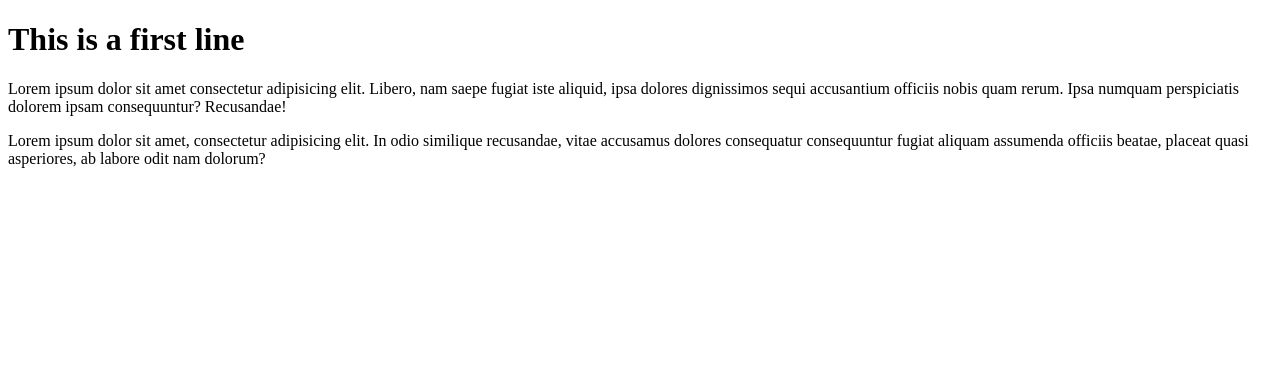
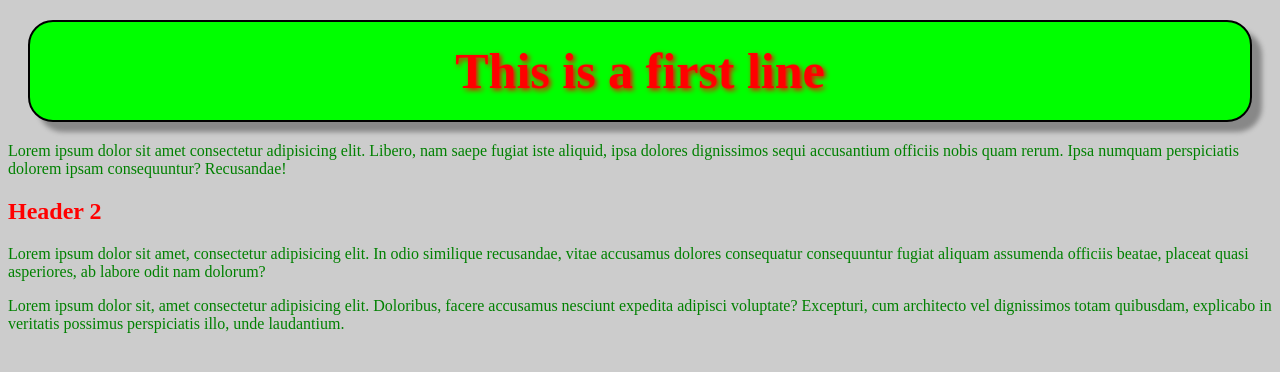
Before and after one commit to ekramulreza/webdev1, a plain HTML site: page index.html in a window 1280 px wide. Drawn offline with Linux system fonts and the light colour scheme.

Commit message:
update with external css

```diff
--- /dev/null
+++ b/CSS/basic.css
@@ -0,0 +1,14 @@
+h1{
+    color: red;
+    font-size: 50px;
+    text-align: center;
+    font-family: 'Times New Roman', Times, serif;
+    text-shadow: 2px 2px 5px #FF0000;
+    background-color: #00FF00;
+    border: 2px solid black;
+    padding: 20px;
+    margin: 20px;
+    border-radius: 25px;
+    box-shadow: 10px 10px 5px #888888;
+    transition: width 2s, height 2s, transform 2s;
+}
--- a/index.html
+++ b/index.html
@@ -4,12 +4,29 @@
     <meta charset="UTF-8">
     <meta name="viewport" content="width=device-width, initial-scale=1.0">
     <title>My First Repo</title>
+
+    <link rel="stylesheet" href="CSS/basic.css">
+    <style>
+        body{
+            background-color: #ccc;
+        }
+        h2{
+            color: red;
+        }
+        p{
+            color: green;
+        }
+    </style>
 </head>
 <body>
     <h1>This is a first line</h1>
     <p>Lorem ipsum dolor sit amet consectetur adipisicing elit. Libero, nam saepe fugiat iste aliquid, ipsa dolores dignissimos sequi accusantium officiis nobis quam rerum. Ipsa numquam perspiciatis dolorem ipsam consequuntur? Recusandae!</p>
 
+    <h2>Header 2</h2>
+
     <p>Lorem ipsum dolor sit amet, consectetur adipisicing elit. In odio similique recusandae, vitae accusamus dolores consequatur consequuntur fugiat aliquam assumenda officiis beatae, placeat quasi asperiores, ab labore odit nam dolorum?</p>
+
+    <p>Lorem ipsum dolor sit, amet consectetur adipisicing elit. Doloribus, facere accusamus nesciunt expedita adipisci voluptate? Excepturi, cum architecto vel dignissimos totam quibusdam, explicabo in veritatis possimus perspiciatis illo, unde laudantium.</p>
 
 </body>
 </html>
```
